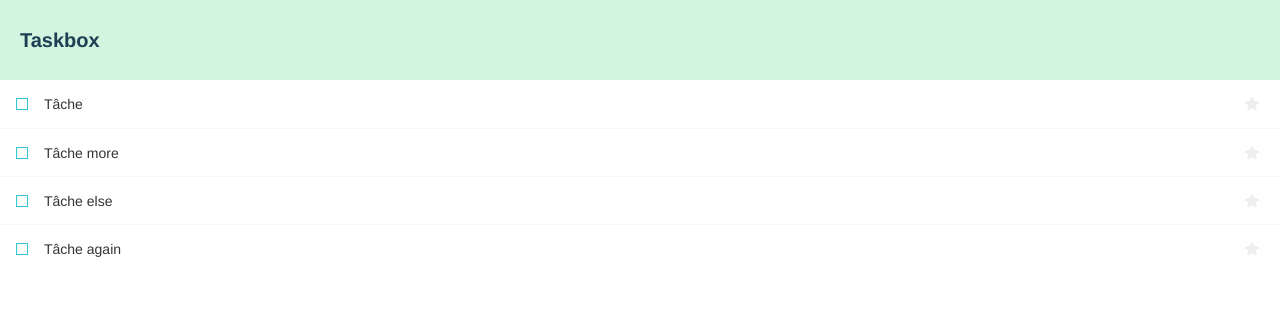
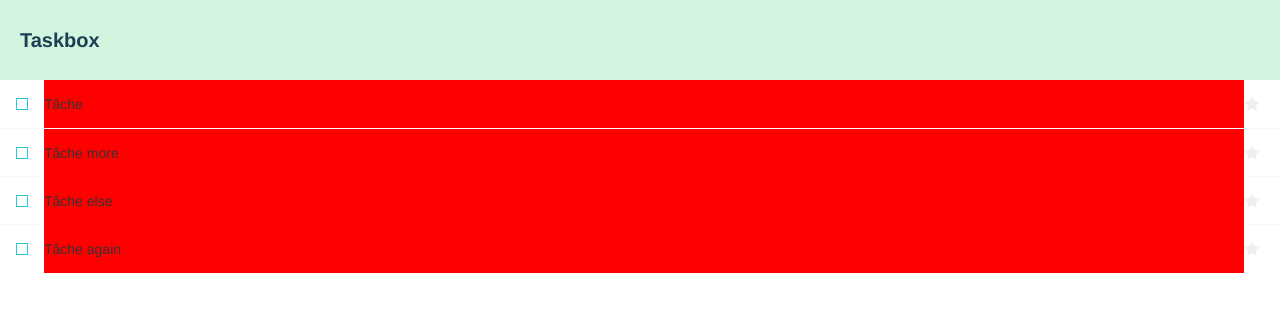
Before and after one commit to ffolituu/taskbox, a React (Create React App) app: page / in a window 1280 px wide. Shown: the top 312 px of the page. Built offline with nearby package versions, Linux system fonts and the light colour scheme; a web font is replaced by a local one.

Commit message:
temp: change task background to red

```diff
--- a/src/components/Task.js
+++ b/src/components/Task.js
@@ -38,6 +38,7 @@ export default function Task({
           value={title}
           readOnly={true}
           placeholder="Input title"
+          style={{ background: "red" }}
         />
       </div>
 
```
